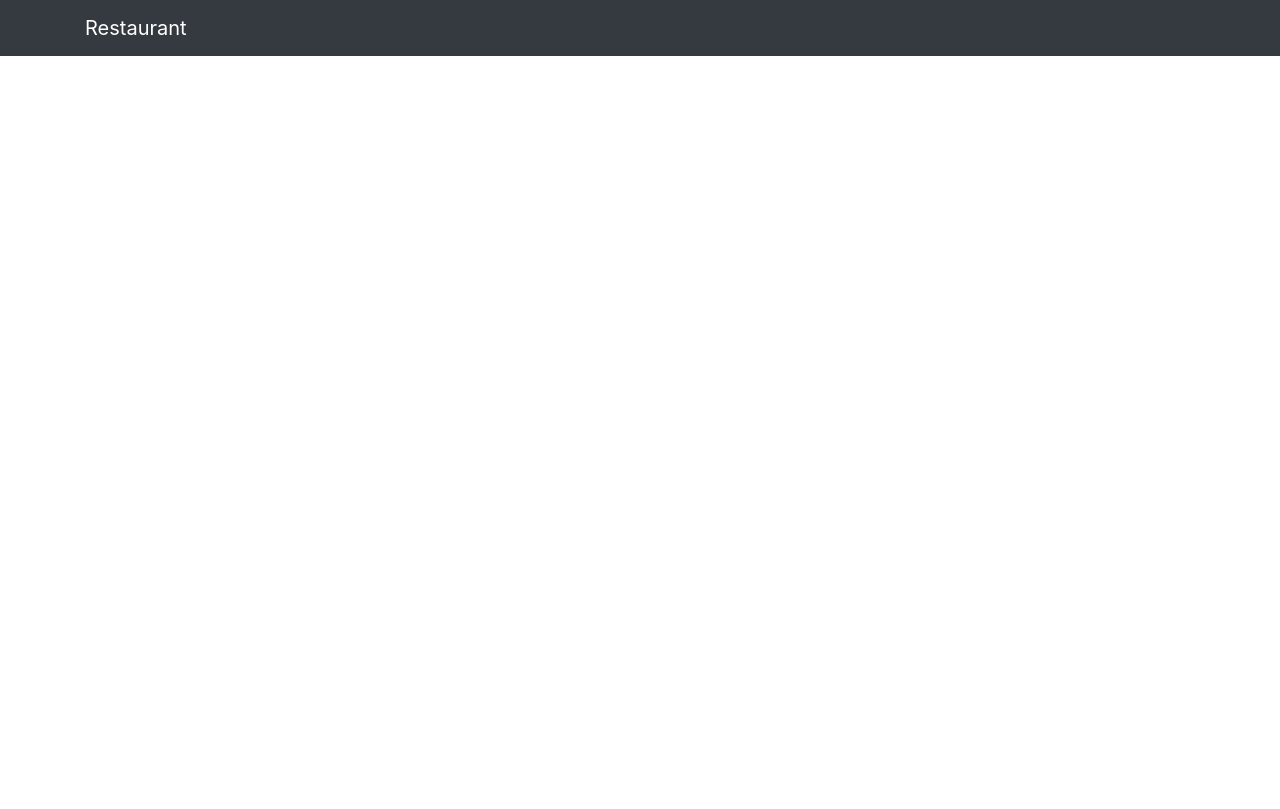
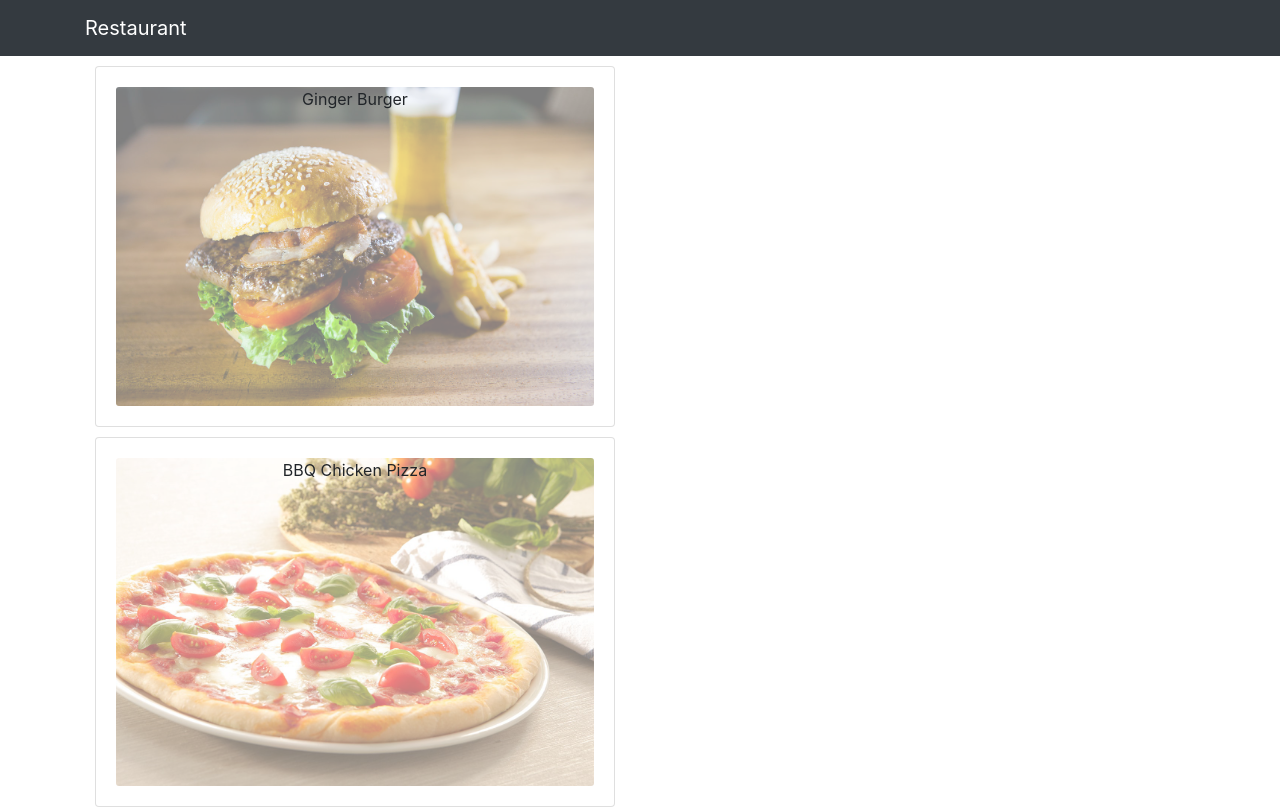
Before and after one commit to YeasirArafatRakib/restaurant, a React (Create React App) app: page / in a window 1280 px wide. Shown: the top 809 px of the page. Built offline with nearby package versions, Linux system fonts and the light colour scheme.

Commit message:
Designing Menu Item

```diff
--- a/src/components/body/MenuItemComponent.js
+++ b/src/components/body/MenuItemComponent.js
@@ -1,10 +1,23 @@
 import React from 'react';
+import {Card,CardImg, CardImgOverlay, CardBody,CardTitle} from 'reactstrap';
+
 
 const MenuItemComponent=(props)=>{
-    console.log(props);
     return(
         <div>
-
+            <Card style={{ margin:"10px"}}>
+                <CardBody>
+                    <CardImg
+                        width="100%"
+                        alt={props.dish.name}
+                        src={props.dish.image}
+                        style={{ opacity:"0.5"}}
+                        />
+                    <CardImgOverlay>
+                        <CardTitle>{props.dish.name}</CardTitle>
+                    </CardImgOverlay>
+                </CardBody>
+            </Card>
         </div>
     );
 }
```
